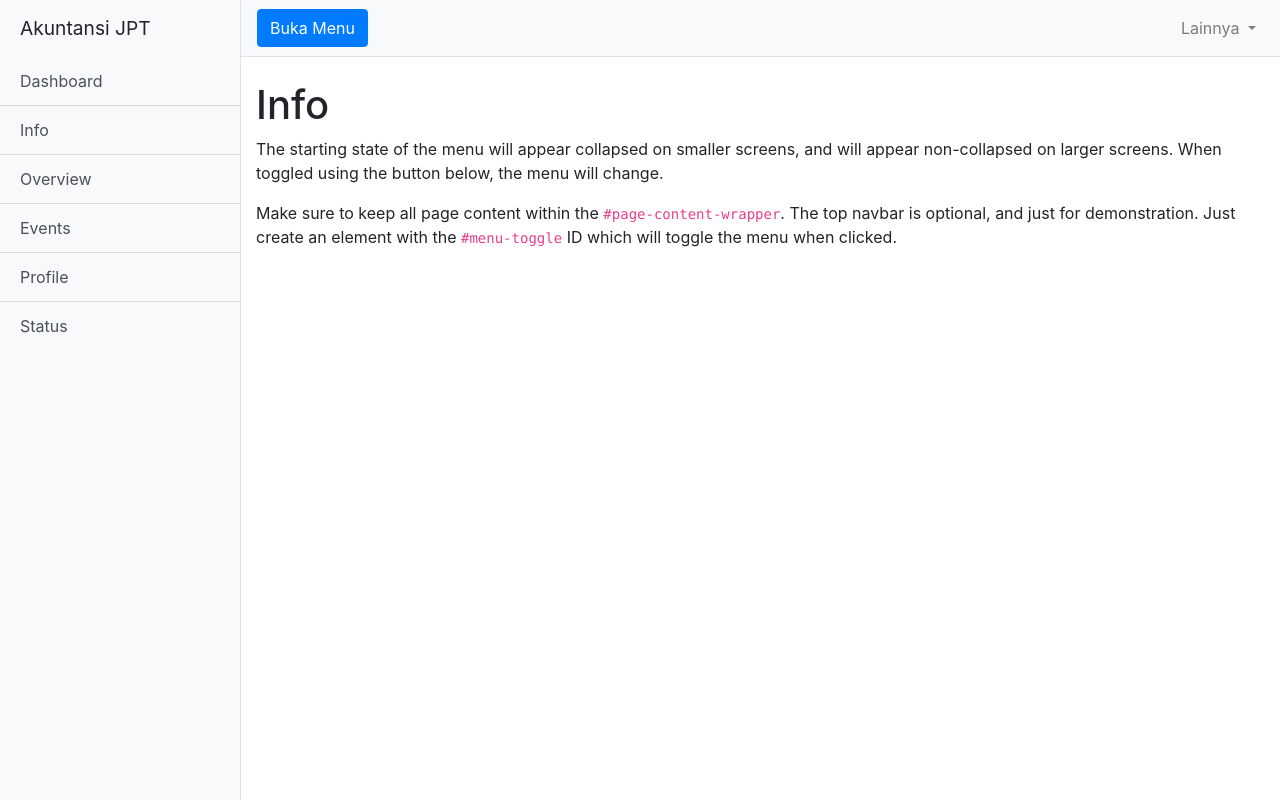
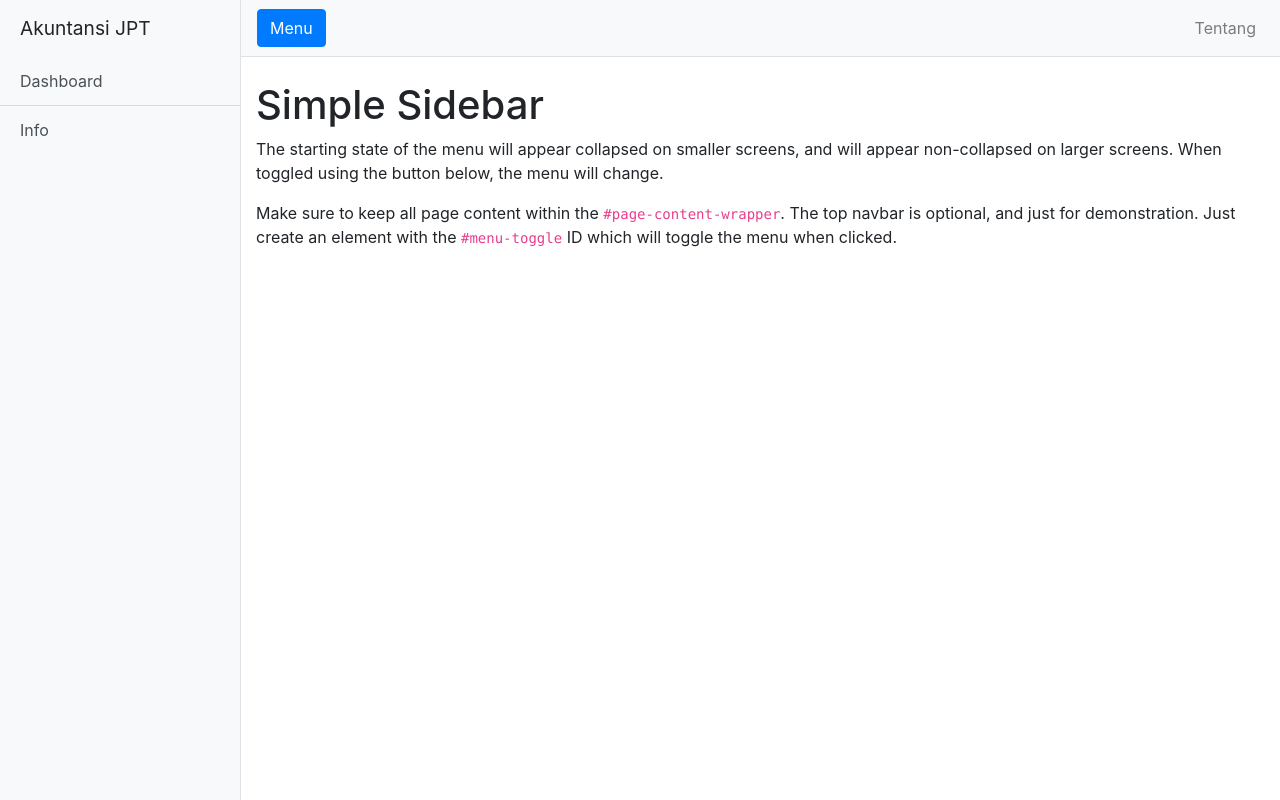
Before and after one commit to bpkadjpt/akuntansi, a website: page info.html in a window 1280 px wide. Drawn offline with Linux system fonts and the light colour scheme.

Commit message:
Update info.html

```diff
--- a/info.html
+++ b/info.html
@@ -25,12 +25,8 @@
     <div class="bg-light border-right" id="sidebar-wrapper">
       <div class="sidebar-heading">Akuntansi JPT </div>
       <div class="list-group list-group-flush">
-        <a href="/Personalizing/Templates/akuntansijpt/index.html" class="list-group-item list-group-item-action bg-light">Dashboard</a>
-        <a href="/Personalizing/Templates/akuntansijpt/info.html" class="list-group-item list-group-item-action bg-light">Info</a>
-        <a href="#" class="list-group-item list-group-item-action bg-light">Overview</a>
-        <a href="#" class="list-group-item list-group-item-action bg-light">Events</a>
-        <a href="#" class="list-group-item list-group-item-action bg-light">Profile</a>
-        <a href="#" class="list-group-item list-group-item-action bg-light">Status</a>
+        <a href="/index.html" class="list-group-item list-group-item-action bg-light">Dashboard</a>
+        <a href="/info.html" class="list-group-item list-group-item-action bg-light">Info</a>
       </div>
     </div>
     <!-- /#sidebar-wrapper -->
@@ -39,7 +35,7 @@
     <div id="page-content-wrapper">
 
       <nav class="navbar navbar-expand-lg navbar-light bg-light border-bottom">
-        <button class="btn btn-primary" id="menu-toggle">Buka Menu</button>
+        <button class="btn btn-primary" id="menu-toggle">Menu</button>
 
         <button class="navbar-toggler" type="button" data-toggle="collapse" data-target="#navbarSupportedContent" aria-controls="navbarSupportedContent" aria-expanded="false" aria-label="Toggle navigation">
           <span class="navbar-toggler-icon"></span>
@@ -47,23 +43,15 @@
 
         <div class="collapse navbar-collapse" id="navbarSupportedContent">
           <ul class="navbar-nav ml-auto mt-2 mt-lg-0">
-            <li class="nav-item dropdown">
-              <a class="nav-link dropdown-toggle" href="#" id="navbarDropdown" role="button" data-toggle="dropdown" aria-haspopup="true" aria-expanded="false">
-                Lainnya
-              </a>
-              <div class="dropdown-menu dropdown-menu-right" aria-labelledby="navbarDropdown">
-                <a class="dropdown-item" href="#">Kontak</a>
-                <a class="dropdown-item" href="#">Another action</a>
-                <div class="dropdown-divider"></div>
-                <a class="dropdown-item" href="#">Something else here</a>
-              </div>
+            <li class="nav-item">
+              <a class="nav-link" href="#">Tentang</a>
             </li>
           </ul>
         </div>
       </nav>
 
       <div class="container-fluid">
-        <h1 class="mt-4">Info</h1>
+        <h1 class="mt-4">Simple Sidebar</h1>
         <p>The starting state of the menu will appear collapsed on smaller screens, and will appear non-collapsed on larger screens. When toggled using the button below, the menu will change.</p>
         <p>Make sure to keep all page content within the <code>#page-content-wrapper</code>. The top navbar is optional, and just for demonstration. Just create an element with the <code>#menu-toggle</code> ID which will toggle the menu when clicked.</p>
       </div>
```
